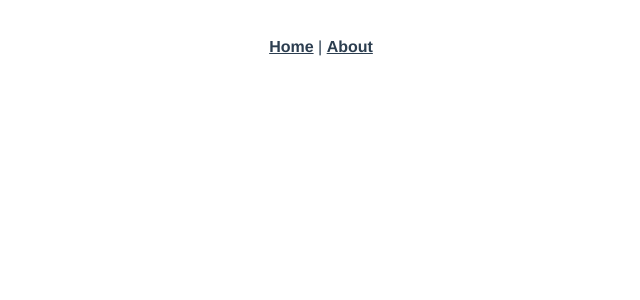
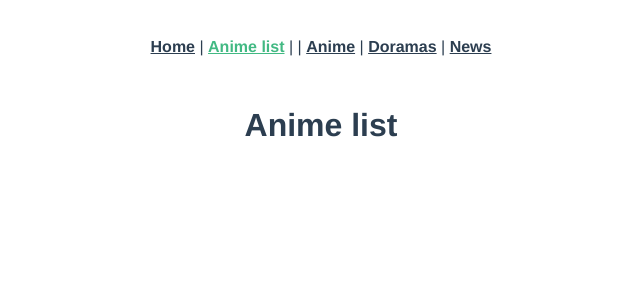
Before and after one commit to Groamed/website, a Vue app: page /anime in a window 1280 px wide. Shown: the top 300 px of the page, without its empty margins (319-959 px from the left). Built offline with nearby package versions, Linux system fonts and the light colour scheme; the HTML template or start-up script is replaced by a standard one.

Commit message:
add views
Anime list, anime, doramas, news

```diff
--- a/src/App.vue
+++ b/src/App.vue
@@ -2,7 +2,10 @@
   <div id="app">
     <div id="nav">
       <router-link to="/">Home</router-link> |
-      <router-link to="/about">About</router-link>
+      <router-link to="/anime">Anime list</router-link> | |
+      <router-link to="/anime/1">Anime</router-link> |
+      <router-link to="/doramas">Doramas</router-link> |
+      <router-link to="/news">News</router-link>
     </div>
     <router-view />
   </div>
--- a/src/router.ts
+++ b/src/router.ts
@@ -21,6 +21,30 @@ export default new Router({
       // which is lazy-loaded when the route is visited.
       component: () =>
         import(/* webpackChunkName: "about" */ "./views/About.vue")
+    },
+    {
+      path: "/anime",
+      name: "anime list",
+      component: () =>
+        import("./views/AnimeList.vue")
+    },
+    {
+      path: "/anime/:id",
+      name: "anime",
+      component: () =>
+        import("./views/Anime.vue")
+    },
+    {
+      path: "/doramas",
+      name: "doramas",
+      component: () =>
+        import("./views/Doramas.vue")
+    },
+    {
+      path: "/news",
+      name: "news",
+      component: () =>
+        import("./views/News.vue")
     }
   ]
 });
--- /dev/null
+++ b/src/views/Anime.vue
@@ -0,0 +1,5 @@
+<template>
+    <div>
+        <h1>Anime</h1>
+    </div>
+</template>
--- /dev/null
+++ b/src/views/AnimeList.vue
@@ -0,0 +1,5 @@
+<template>
+    <div>
+        <h1>Anime list</h1>
+    </div>
+</template>
--- /dev/null
+++ b/src/views/Doramas.vue
@@ -0,0 +1,5 @@
+<template>
+    <div>
+        <h1>Dorama list</h1>
+    </div>
+</template>
--- /dev/null
+++ b/src/views/News.vue
@@ -0,0 +1,5 @@
+<template>
+    <div>
+        <h1>News</h1>
+    </div>
+</template>
```
Also changed, not shown: 1 other file (tests, documents, lock files or other folders).
